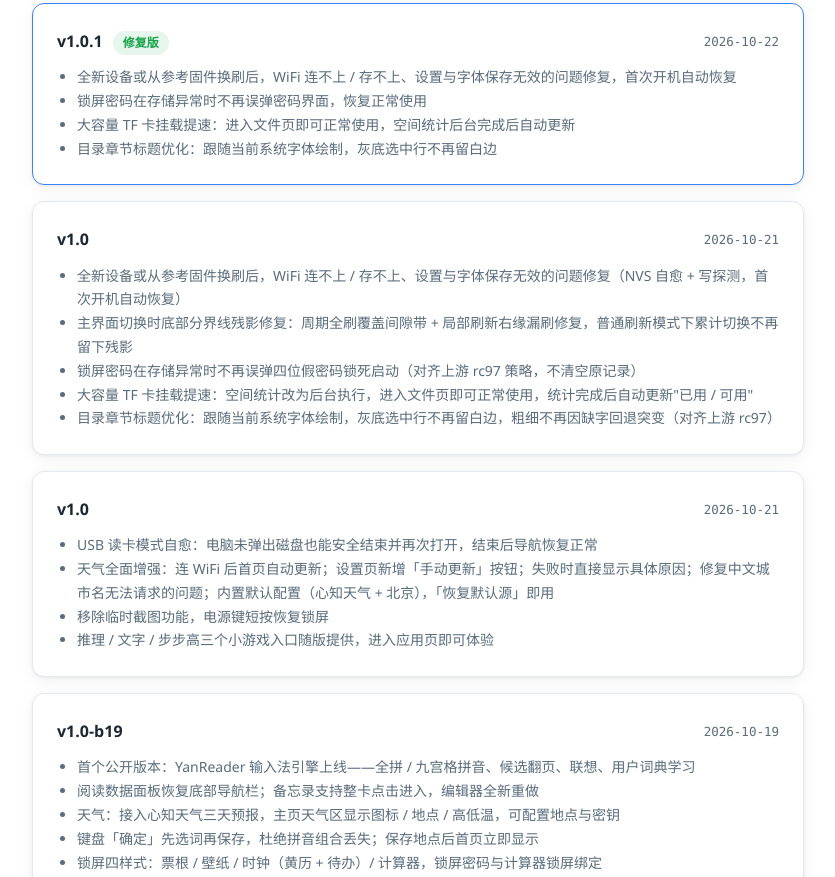
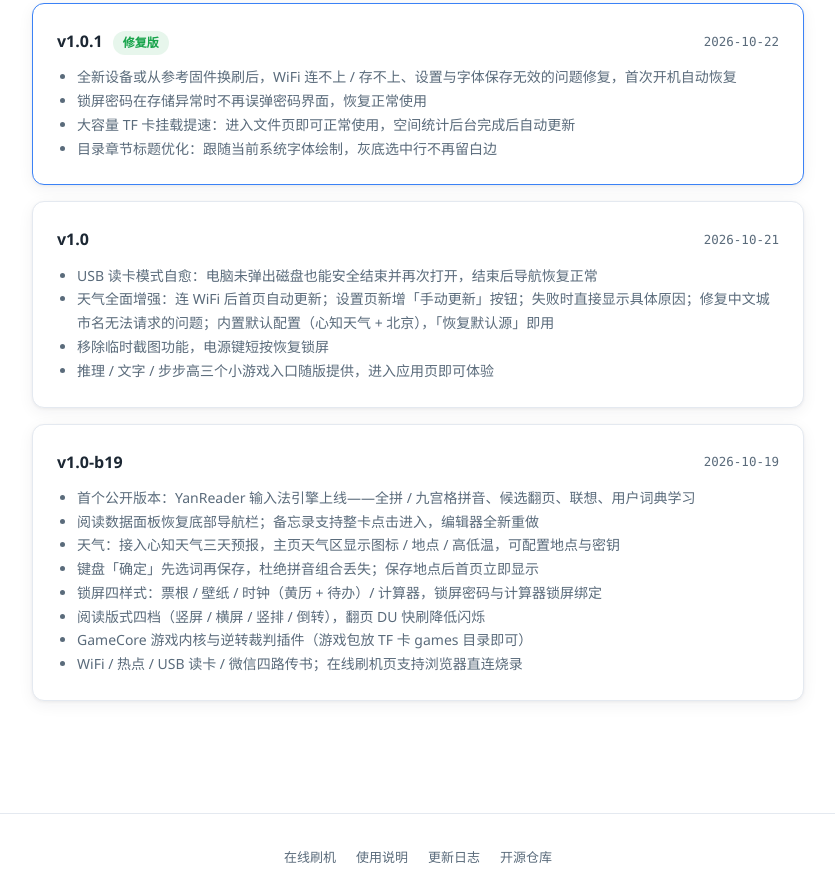
Before and after one commit to takeeasy-cui/take-easy, a plain HTML site: page changelog/index.html in a window 1280 px wide. Shown: the part 453-1330 px from the top of the page, without its empty margins (222-1057 px from the left). Drawn offline with Linux system fonts and the light colour scheme.

Commit message:
更新日志: 删除误留的 v1.0 重复内容段

```diff
--- a/changelog/index.html
+++ b/changelog/index.html
@@ -56,19 +56,6 @@
         <span class="mono">2026-10-21</span>
       </div>
       <ul style="margin-top:10px;padding-left:20px;color:var(--text-2);font-size:14px;">
-        <li>全新设备或从参考固件换刷后，WiFi 连不上 / 存不上、设置与字体保存无效的问题修复（NVS 自愈 + 写探测，首次开机自动恢复）</li>
-        <li>主界面切换时底部分界线残影修复：周期全刷覆盖间隙带 + 局部刷新右缘漏刷修复，普通刷新模式下累计切换不再留下残影</li>
-        <li>锁屏密码在存储异常时不再误弹四位假密码锁死启动（对齐上游 rc97 策略，不清空原记录）</li>
-        <li>大容量 TF 卡挂载提速：空间统计改为后台执行，进入文件页即可正常使用，统计完成后自动更新"已用 / 可用"</li>
-        <li>目录章节标题优化：跟随当前系统字体绘制，灰底选中行不再留白边，粗细不再因缺字回退突变（对齐上游 rc97）</li>
-      </ul>
-    </div>
-    <div class="card" style="margin-bottom:16px;">
-      <div style="display:flex;justify-content:space-between;align-items:center;flex-wrap:wrap;gap:8px;">
-        <span style="font-weight:800;font-size:16px;">v1.0</span>
-        <span class="mono">2026-10-21</span>
-      </div>
-      <ul style="margin-top:10px;padding-left:20px;color:var(--text-2);font-size:14px;">
         <li>USB 读卡模式自愈：电脑未弹出磁盘也能安全结束并再次打开，结束后导航恢复正常</li>
         <li>天气全面增强：连 WiFi 后首页自动更新；设置页新增「手动更新」按钮；失败时直接显示具体原因；修复中文城市名无法请求的问题；内置默认配置（心知天气 + 北京），「恢复默认源」即用</li>
         <li>移除临时截图功能，电源键短按恢复锁屏</li>
```
